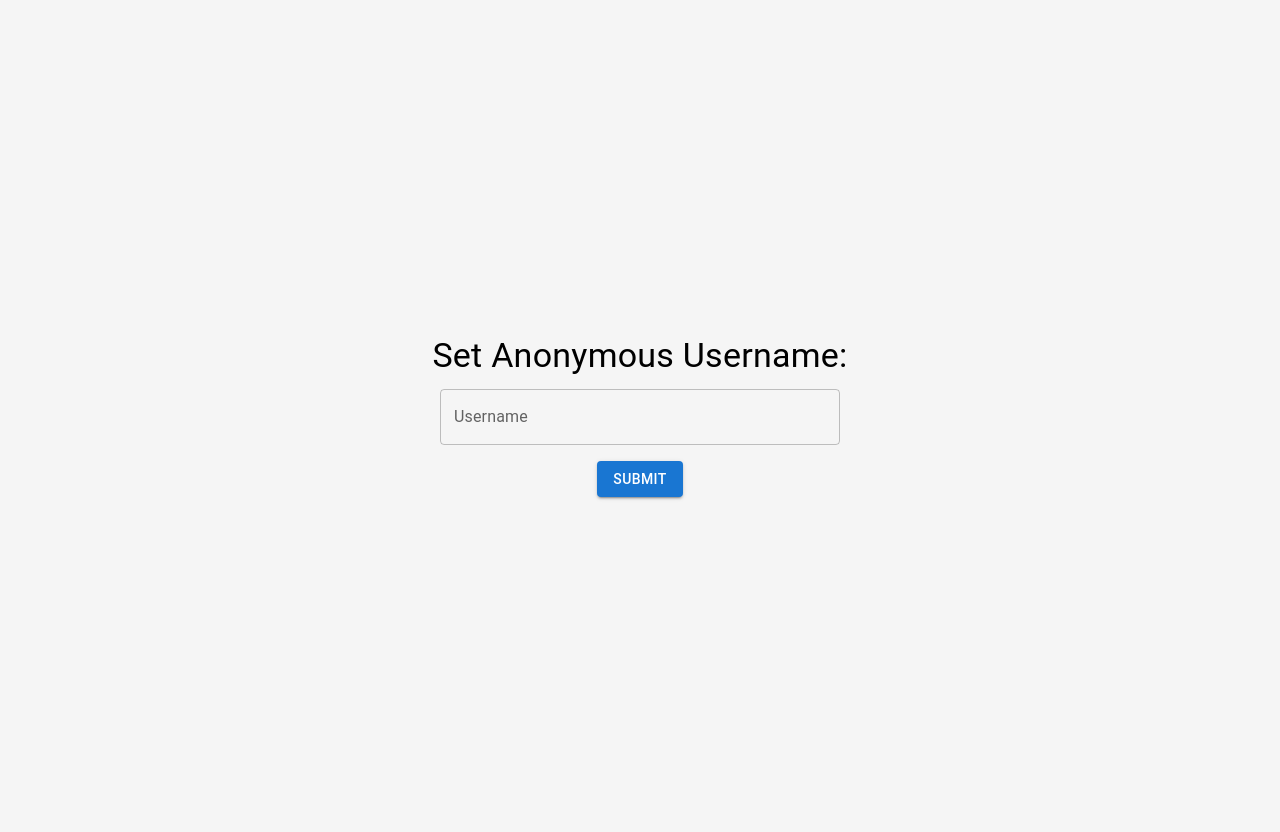
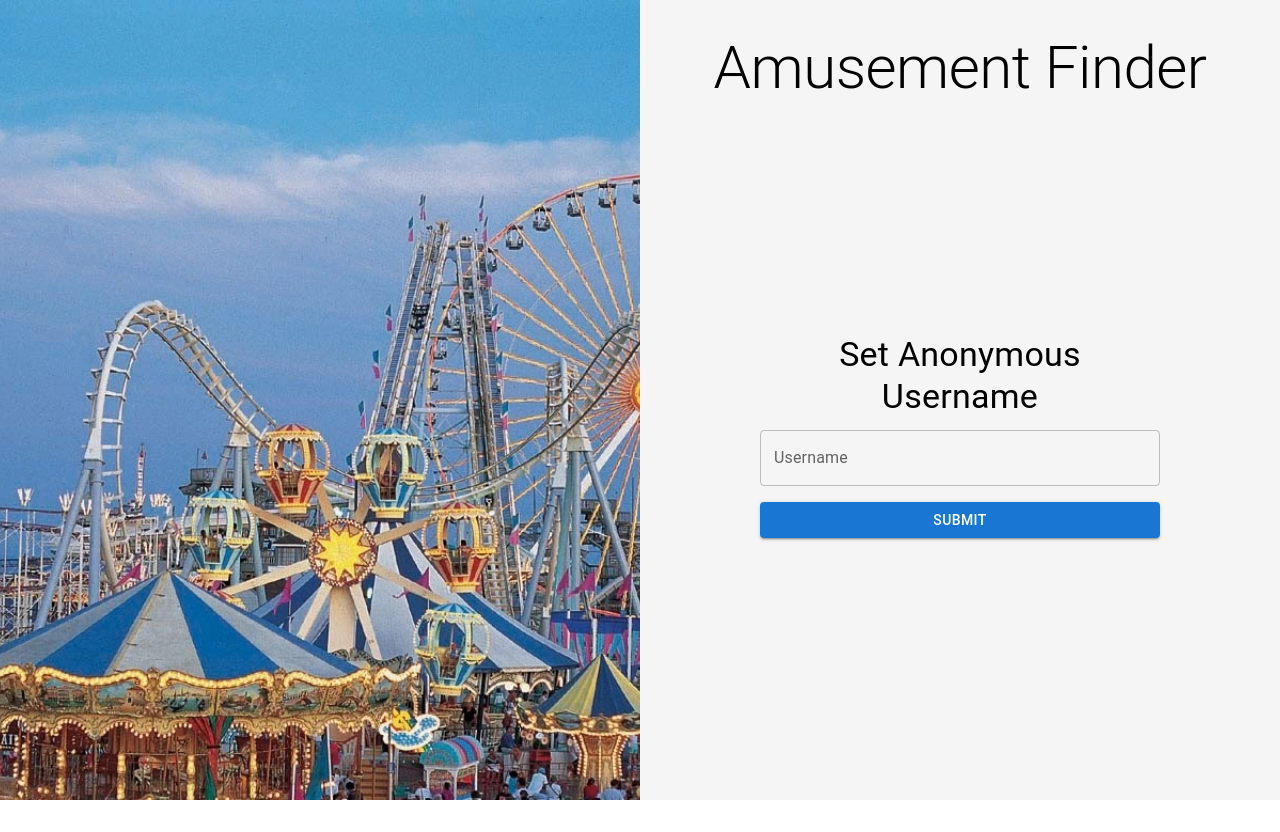
Before and after one commit to 4rcher0116/amusement-finder, a React (Create React App) app: page / in a window 1280 px wide. After the commit the page ends 800 px from the top, so only its background shows below. Built offline with nearby package versions, Linux system fonts and the light colour scheme.

Commit message:
Sign In Page

```diff
--- a/src/pages/SignIn/SignIn.tsx
+++ b/src/pages/SignIn/SignIn.tsx
@@ -1,7 +1,8 @@
 import React, { useState, useEffect } from 'react';
 import { useNavigate } from 'react-router-dom';
 import { v4 as uuidv4 } from 'uuid';
-import { Box, TextField, Button, Typography } from '@mui/material';
+import { Box, TextField, Button, Typography, Grid } from '@mui/material';
+import image from '../../assets/images/AmusementPark.webp'
 
 const SignIn: React.FC = () => {
   const [username, setUsername] = useState('');
@@ -30,17 +31,45 @@ const SignIn: React.FC = () => {
   };
 
   return (
+    <Grid container height="100vh">
+      {/* Left half - Image */}
+      <Grid item xs={12} md={6}>
+        <Box
+          sx={{
+            height: '100%',
+            backgroundImage:  `url(${require('../../assets/images/AmusementPark.webp')})`,
+            backgroundSize: 'cover',
+            backgroundPosition: 'center',
+          }}
+        />
+      </Grid>
+
+      {/* Right half - Form */}
+      <Grid
+        item
+        xs={12}
+        md={6}
+        display="flex"
+        flexDirection="column"
+        alignItems="center"
+        justifyContent="center"
+        sx={{ padding: 4, bgcolor: '#f5f5f5' }}
+      >
+        <Typography variant='h2' align='center'>
+          Amusement Finder
+        </Typography>
         <Box
           display="flex"
           flexDirection="column"
           alignItems="center"
           justifyContent="center"
-      height="100vh"
-      bgcolor="#f5f5f5"
-      padding={2}
+          height='100%'
+          width='100%'
+          gap='10%'
         >
-      <Typography variant="h4" gutterBottom>
-        Set Anonymous Username:
+          <Box width="100%" maxWidth={400}>
+            <Typography variant="h4" gutterBottom align="center">
+              Set Anonymous Username
             </Typography>
             <TextField
               label="Username"
@@ -48,17 +77,20 @@ const SignIn: React.FC = () => {
               value={username}
               onChange={(e) => setUsername(e.target.value)}
               fullWidth
-        sx={{ maxWidth: 400, marginBottom: 2 }}
+              sx={{ marginBottom: 2 }}
             />
             <Button
               variant="contained"
               color="primary"
               onClick={handleSubmit}
-        sx={{ maxWidth: 400 }}
+              fullWidth
             >
               Submit
             </Button>
           </Box>
+        </Box>
+      </Grid>
+    </Grid>
   );
 };
 
```
Also changed, not shown: src/assets/images/AmusementPark.webp (added). Lines whose indentation alone changed are shown as unchanged.
